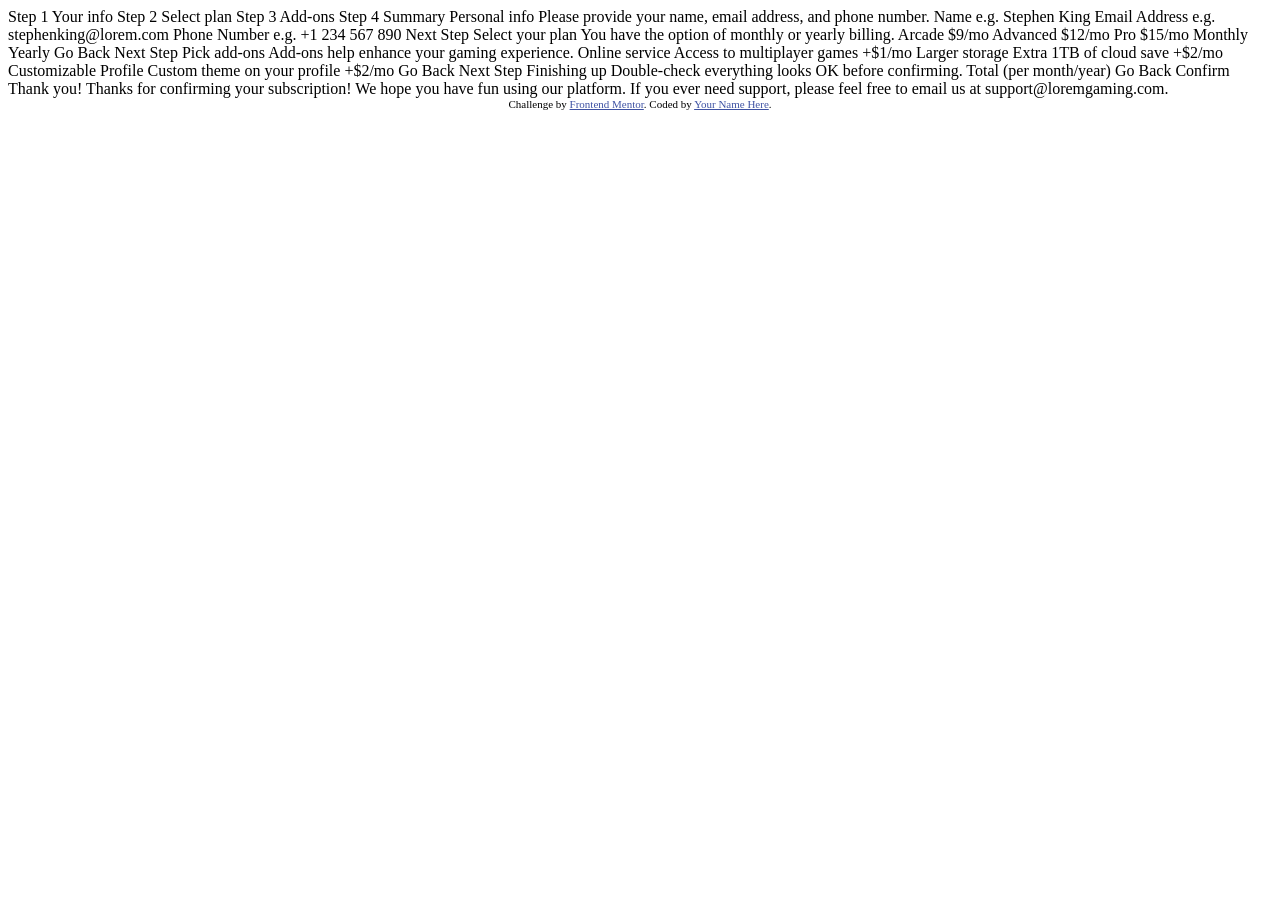
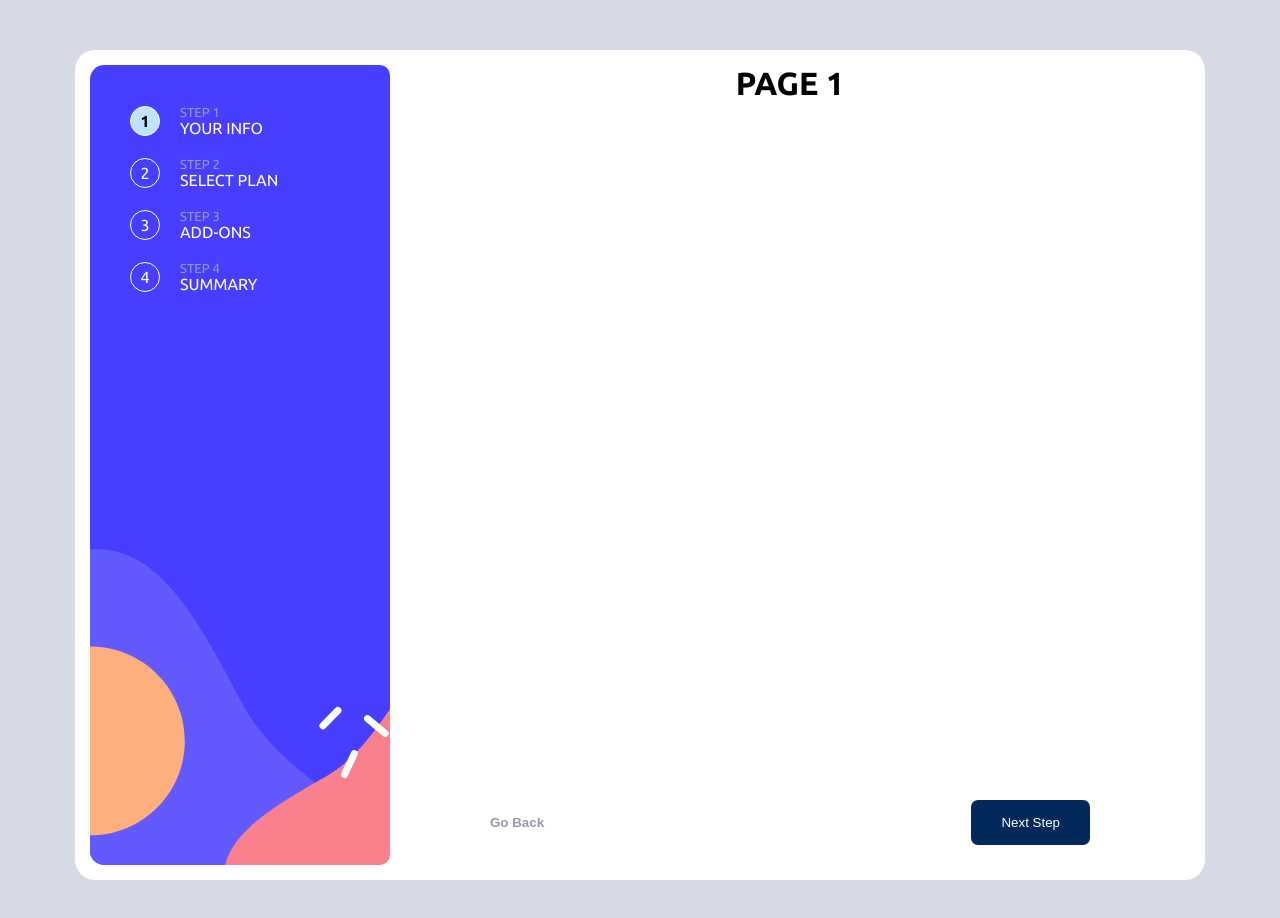
Before and after one commit to zulfikarm321/Multi-step-form-Frontend-mentor-, a plain HTML site: page index.html in a window 1280 px wide. Before the commit the page ends 800 px from the top, so only its background shows below. Drawn offline with Linux system fonts and the light colour scheme.

Commit message:
commit 1

```diff
--- a/index.html
+++ b/index.html
@@ -1,126 +1,66 @@
 <!DOCTYPE html>
 <html lang="en">
   <head>
-  <meta charset="UTF-8">
-  <meta name="viewport" content="width=device-width, initial-scale=1.0"> <!-- displays site properly based on user's device -->
+    <meta charset="UTF-8" />
+    <meta name="viewport" content="width=device-width, initial-scale=1.0" />
+    <link
+      rel="icon"
+      type="image/png"
+      sizes="32x32"
+      href="./assets/images/favicon-32x32.png"
+    />
 
-  <link rel="icon" type="image/png" sizes="32x32" href="./assets/images/favicon-32x32.png">
-
+    <link rel="stylesheet" href="style.css" />
     <title>Frontend Mentor | Multi-step form</title>
-
-  <!-- Feel free to remove these styles or customise in your own stylesheet 👍 -->
-  <style>
-    .attribution { font-size: 11px; text-align: center; }
-    .attribution a { color: hsl(228, 45%, 44%); }
-  </style>
   </head>
   <body>
-
-  <!-- Sidebar start -->
-
-  Step 1
-  Your info
-
-  Step 2
-  Select plan
-
-  Step 3
-  Add-ons
-
-  Step 4
-  Summary
-
-  <!-- Sidebar end -->
-
-  <!-- Step 1 start -->
-
-  Personal info
-  Please provide your name, email address, and phone number.
-
-  Name
-  e.g. Stephen King
-
-  Email Address
-  e.g. stephenking@lorem.com
-
-  Phone Number
-  e.g. +1 234 567 890
-
-  Next Step
-
-  <!-- Step 1 end -->
-
-  <!-- Step 2 start -->
-
-  Select your plan
-  You have the option of monthly or yearly billing.
-
-  Arcade
-  $9/mo
-
-  Advanced
-  $12/mo
-
-  Pro
-  $15/mo
-
-  Monthly
-  Yearly
-
-  Go Back
-  Next Step
-
-  <!-- Step 2 end -->
-
-  <!-- Step 3 start -->
-
-  Pick add-ons
-  Add-ons help enhance your gaming experience.
-
-  Online service
-  Access to multiplayer games
-  +$1/mo
-
-  Larger storage
-  Extra 1TB of cloud save
-  +$2/mo
-
-  Customizable Profile
-  Custom theme on your profile
-  +$2/mo
-
-  Go Back
-  Next Step
-
-  <!-- Step 3 end -->
-
-  <!-- Step 4 start -->
-
-  Finishing up
-  Double-check everything looks OK before confirming.
-
-  <!-- Dynamically add subscription and add-on selections here -->
-
-  Total (per month/year)
-
-  Go Back
-  Confirm
-
-  <!-- Step 4 end -->
-
-  <!-- Step 5 start -->
-
-  Thank you!
-
-  Thanks for confirming your subscription! We hope you have fun
-  using our platform. If you ever need support, please feel free
-  to email us at support@loremgaming.com.
-
-  <!-- Step 5 end -->
-
-  <div class="attribution">
-    Challenge by <a href="https://www.frontendmentor.io?ref=challenge" target="_blank">Frontend Mentor</a>.
-    Coded by <a href="#">Your Name Here</a>.
+    <div class="container">
+      <div class="sidebar">
+        <div class="breadcumbs">
+          <div class="step_wrapper">
+            <div class="step_number active">1</div>
+            <div class="step_detail">
+              <p class="step_detail_head">STEP 1</p>
+              <p class="step_detail_text">YOUR INFO</p>
             </div>
+          </div>
+          <div class="step_wrapper">
+            <div class="step_number">2</div>
+            <div class="step_detail">
+              <p class="step_detail_head">STEP 2</p>
+              <p class="step_detail_text">SELECT PLAN</p>
+            </div>
+          </div>
+          <div class="step_wrapper">
+            <div class="step_number">3</div>
+            <div class="step_detail">
+              <p class="step_detail_head">STEP 3</p>
+              <p class="step_detail_text">ADD-ONS</p>
+            </div>
+          </div>
+          <div class="step_wrapper">
+            <div class="step_number">4</div>
+            <div class="step_detail">
+              <p class="step_detail_head">STEP 4</p>
+              <p class="step_detail_text">SUMMARY</p>
+            </div>
+          </div>
+        </div>
+      </div>
+      <div class="main">
+        <div class="section_content"></div>
+        <div class="section_button">
+          <button class="back_button">Go Back</button>
+          <button class="next_button">Next Step</button>
+        </div>
+      </div>
+    </div>
+    <!-- <div class="attribution">
+      Challenge by
+      <a href="https://www.frontendmentor.io?ref=challenge" target="_blank"
+        >Frontend Mentor</a
+      >. Coded by <a href="#">Your Name Here</a>.
+    </div> -->
   </body>
+  <script src="./script/contentHandler.js"></script>
 </html>
--- /dev/null
+++ b/script/contentHandler.js
@@ -0,0 +1,35 @@
+const mainContent = document.querySelector('.section_content');
+
+let stepNumber = 0;
+const backButton = document.querySelector('.back_button');
+const nextButton = document.querySelector('.next_button');
+const stepNumberCircles = document.querySelectorAll('.step_number');
+
+const content = [
+  `<h1>PAGE 1</h1>`,
+  `<h1>PAGE 2</h1>`,
+  '<h1>PAGE 3</h1>',
+  '<h1>PAGE 4</h1>'
+];
+
+function renderMainContent(content) {
+  for (circle of stepNumberCircles) {
+    circle.classList.remove('active');
+    stepNumberCircles[stepNumber].classList.add('active');
+  }
+  mainContent.innerHTML = content[stepNumber];
+}
+
+nextButton.addEventListener('click', function () {
+  if (stepNumber == 3) return;
+  stepNumber += 1;
+  renderMainContent(content);
+});
+
+backButton.addEventListener('click', function () {
+  if (stepNumber == 0) return;
+  stepNumber -= 1;
+  renderMainContent(content);
+});
+
+renderMainContent(content);
--- /dev/null
+++ b/style.css
@@ -0,0 +1,121 @@
+@import url('https://fonts.googleapis.com/css2?family=Ubuntu:wght@300;400;500;700&display=swap');
+
+:root {
+  --heading: hsl(213, 96%, 18%);
+  --Purplish-blue: hsl(243, 100%, 62%);
+  --Pastel-blue: hsl(228, 100%, 84%);
+  --bg-circle: hsl(206, 94%, 87%);
+  --Strawberry-red: hsl(354, 84%, 57%);
+  --paragraph: hsl(231, 11%, 63%);
+  --Light-gray: hsl(229, 24%, 87%);
+  --Magnolia: hsl(217, 100%, 97%);
+  --Alabaster: hsl(231, 100%, 99%);
+}
+
+* {
+  margin: 0;
+  padding: 0;
+  box-sizing: border-box;
+}
+
+body {
+  background-color: var(--Light-gray);
+  font-family: 'Ubuntu', sans-serif;
+}
+
+.container {
+  max-width: min-content;
+  margin: 50px auto;
+  padding: 15px;
+  border-radius: 20px;
+  display: flex;
+  background-color: white;
+}
+
+.sidebar {
+  width: 300px;
+  border-radius: 10px;
+  background: url(/assets/images/bg-sidebar-desktop.svg);
+  background-size: cover;
+  height: 800px;
+  padding: 40px;
+}
+
+.breadcumbs {
+  display: flex;
+  flex-direction: column;
+  gap: 20px;
+}
+
+.step_wrapper {
+  width: max-content;
+  display: flex;
+  align-items: center;
+  gap: 20px;
+}
+
+.step_number {
+  width: 30px;
+  height: 30px;
+  border: 1px solid white;
+  border-radius: 15px;
+  display: flex;
+  justify-content: center;
+  align-items: center;
+  color: white;
+}
+
+.active {
+  background-color: var(--bg-circle);
+  color: black;
+  font-weight: bold;
+  transition: ease-in 0.2s;
+}
+
+.step_detail_head {
+  color: var(--paragraph);
+  font-size: 13px;
+}
+
+.step_detail_text {
+  color: white;
+  font-size: 16px;
+}
+
+.main {
+  padding: 0 100px;
+  width: 800px;
+  display: flex;
+  flex-direction: column;
+  justify-content: space-between;
+}
+
+.section_button {
+  width: 100%;
+  display: flex;
+  justify-content: space-between;
+  margin: 20px 0;
+}
+
+.next_button {
+  background-color: var(--heading);
+  padding: 15px 30px;
+  border: none;
+  border-radius: 7px;
+  color: white;
+  cursor: pointer;
+}
+
+.back_button {
+  border: none;
+  border-radius: 7px;
+  color: var(--paragraph);
+  cursor: pointer;
+  background-color: transparent;
+  font-weight: bold;
+}
+
+.section_content {
+  display: flex;
+  justify-content: center;
+}
```
Also changed, not shown: assets/fonts/Ubuntu-Bold.ttf (deleted), assets/fonts/Ubuntu-Medium.ttf (deleted), assets/fonts/Ubuntu-Regular.ttf (deleted). Lines whose indentation alone changed are shown as unchanged.
